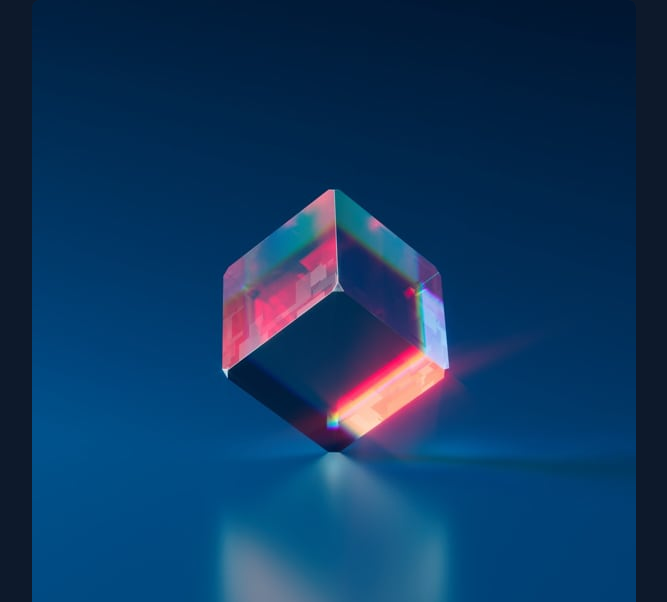
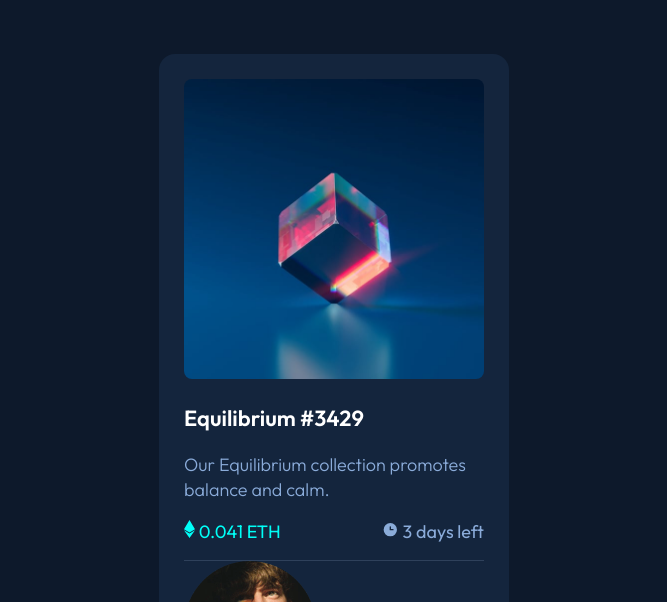
Before and after one commit to cekstedt/FEM-NFT-Preview-Card-Component, a website: page src/index.html in a window 1280 px wide. Shown: the top 602 px of the page, without its empty margins (306-973 px from the left). Drawn offline with nearby package versions, Linux system fonts and the light colour scheme; files that its build step writes are made by us from their sources; files whose address does not match are found by name.

Commit message:
Apply styles.

```diff
--- a/src/index.html
+++ b/src/index.html
@@ -1,33 +1,47 @@
 <!DOCTYPE html>
 <html lang="en">
   <head>
-  <meta charset="UTF-8">
-  <meta name="viewport" content="width=device-width, initial-scale=1.0"> <!-- displays site properly based on user's device -->
+    <meta charset="UTF-8" />
+    <meta name="viewport" content="width=device-width, initial-scale=1.0" />
+    <!-- displays site properly based on user's device -->
 
-  <link rel="icon" type="image/png" sizes="32x32" href="./images/favicon-32x32.png">
+    <link
+      rel="icon"
+      type="image/png"
+      sizes="32x32"
+      href="./images/favicon-32x32.png"
+    />
     <link rel="stylesheet" href="styles.css" />
     <title>Frontend Mentor | NFT preview card component</title>
   </head>
   <body class="contentContainer">
     <div class="l-fullPage">
       <main class="card">
-      <img src="images/image-equilibrium.jpg" alt="Equilibrium">
+        <img
+          src="images/image-equilibrium.jpg"
+          width="300"
+          height="300"
+          alt="Equilibrium"
+          class="l-mainImg"
+        />
         <h1 class="infoBlock infoBlock-header">
           Equilibrium #3429
         </h1>
         <p class="infoBlock infoBlock-subline">
           Our Equilibrium collection promotes balance and calm.
         </p>
-      <p class="u-colorAccent">
-        <img src="images/icon-ethereum.svg">
+        <div class="l-stats">
+          <p class="u-colorAccent l-stat-currency">
+            <img src="images/icon-ethereum.svg" />
             0.041 ETH
           </p>
-      <p>
-        <img src="images/icon-clock.svg">
+          <p class="l-stat-time">
+            <img src="images/icon-clock.svg" />
             3 days left
           </p>
-      <hr>
-      <img src="images/image-avatar.png" alt="Jules Wyvern Avatar">
+        </div>
+        <hr class="rule" />
+        <img src="images/image-avatar.png" alt="Jules Wyvern Avatar" />
         <p>Creation of Jules Wyvern</p>
       </main>
     </div>
--- a/src/scss/_config.scss
+++ b/src/scss/_config.scss
@@ -1,7 +1,7 @@
 // Colors
 $main-background: hsl(217, 54%, 11%);
 $card-background: hsl(216, 50%, 16%);
-$line: hsl(215, 32%, 27%);
+$rule: hsl(215, 32%, 27%);
 $main-heading: hsl(0, 0%, 100%);
 $main-paragraph: hsl(215, 51%, 70%);
 $accent: hsl(178, 100%, 50%);
@@ -10,4 +10,5 @@ $accent: hsl(178, 100%, 50%);
 $mobile-breakpoint: 1150px;
 
 // Misc
-$borderRadius: 0.5rem;
+$borderRadius-small: 0.5rem;
+$borderRadius-large: 1rem;
--- a/src/scss/_typography.scss
+++ b/src/scss/_typography.scss
@@ -6,6 +6,7 @@ $sans: "Outfit", sans-serif;
 
 body {
   font-family: $sans;
+  font-size: 18px;
 }
 
 // Typographic layout variables
--- a/src/scss/components/_card.scss
+++ b/src/scss/components/_card.scss
@@ -1,7 +1,10 @@
 // Card container with rounded corners.
 
 .card {
+  color: $main-paragraph;
   background-color: $card-background;
-  border-radius: $borderRadius;
+  border-radius: $borderRadius-large;
   overflow: hidden;
+  max-width: 300px;
+  padding: 25px;
 }
--- a/src/scss/components/_infoBlock.scss
+++ b/src/scss/components/_infoBlock.scss
@@ -8,9 +8,14 @@
   &-header {
     color: $main-heading;
     font-weight: $fontWeight-bold;
+    font-size: 1.37rem;
+    margin: 1.25rem 0;
   }
 
   &-subline {
     color: $main-paragraph;
+    // font-size: 1.12rem;
+    font-weight: $fontWeight-thin;
+    line-height: 1.4;
   }
 }
--- /dev/null
+++ b/src/scss/components/_rule.scss
@@ -0,0 +1,4 @@
+.rule {
+  background-color: $rule;
+  height: 1px;
+}
--- /dev/null
+++ b/src/scss/layouts/_l-mainImg.scss
@@ -0,0 +1,3 @@
+.l-mainImg {
+  border-radius: $borderRadius-small;
+}
--- /dev/null
+++ b/src/scss/layouts/_l-stats.scss
@@ -0,0 +1,13 @@
+.l-stats {
+  display: flex;
+  justify-content: space-between;
+  margin: 1.1rem 0;
+}
+
+.l-stat-currency {
+  display: inline;
+}
+
+.l-stat-time {
+  display: inline;
+}
--- a/src/scss/styles.scss
+++ b/src/scss/styles.scss
@@ -7,9 +7,12 @@
 // Layouts
 @import "layouts/_l-fixedBottom.scss";
 @import "layouts/_l-fullPage.scss";
+@import "layouts/_l-stats.scss";
+@import "layouts/_l-mainImg.scss";
 
 //Components
 @import "components/card";
 @import "components/contentContainer";
 @import "components/footer";
 @import "components/infoBlock";
+@import "components/rule";
```
Lines whose indentation alone changed are shown as unchanged.
